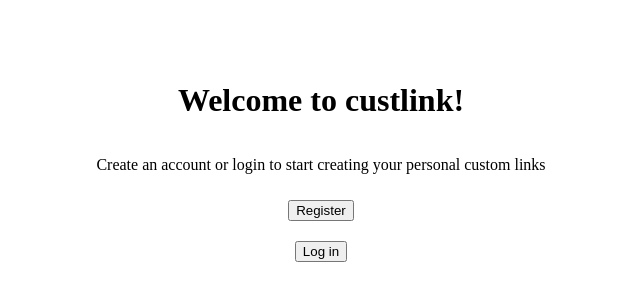
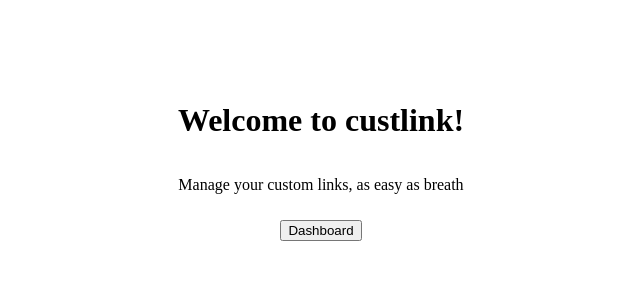
Before and after one commit to jcasben/custlink-web, an Angular app: page / in a window 1280 px wide. Shown: the part 242-542 px from the top of the page, without its empty margins (319-959 px from the left). Built offline with nearby package versions, Linux system fonts and the light colour scheme; no server answers.

Commit message:
Update: simplified landing html

```diff
--- a/src/app/landing/landing.component.html
+++ b/src/app/landing/landing.component.html
@@ -1,10 +1,5 @@
 <div class="landing">
   <h1>Welcome to custlink!</h1>
-  <p>Create an account or login to start creating your personal custom links</p>
-  @if(authService.currentUserSig() === null) {
-    <button routerLink="/register">Register</button>
-    <button routerLink="/login">Log in</button>
-  } @else if(authService.currentUserSig()) {
-    <button routerLink="/dashboard">Dashboard</button>
-  }
+  <p>Manage your custom links, as easy as breath</p>
+  <button routerLink="/dashboard">Dashboard</button>
 </div>
```
